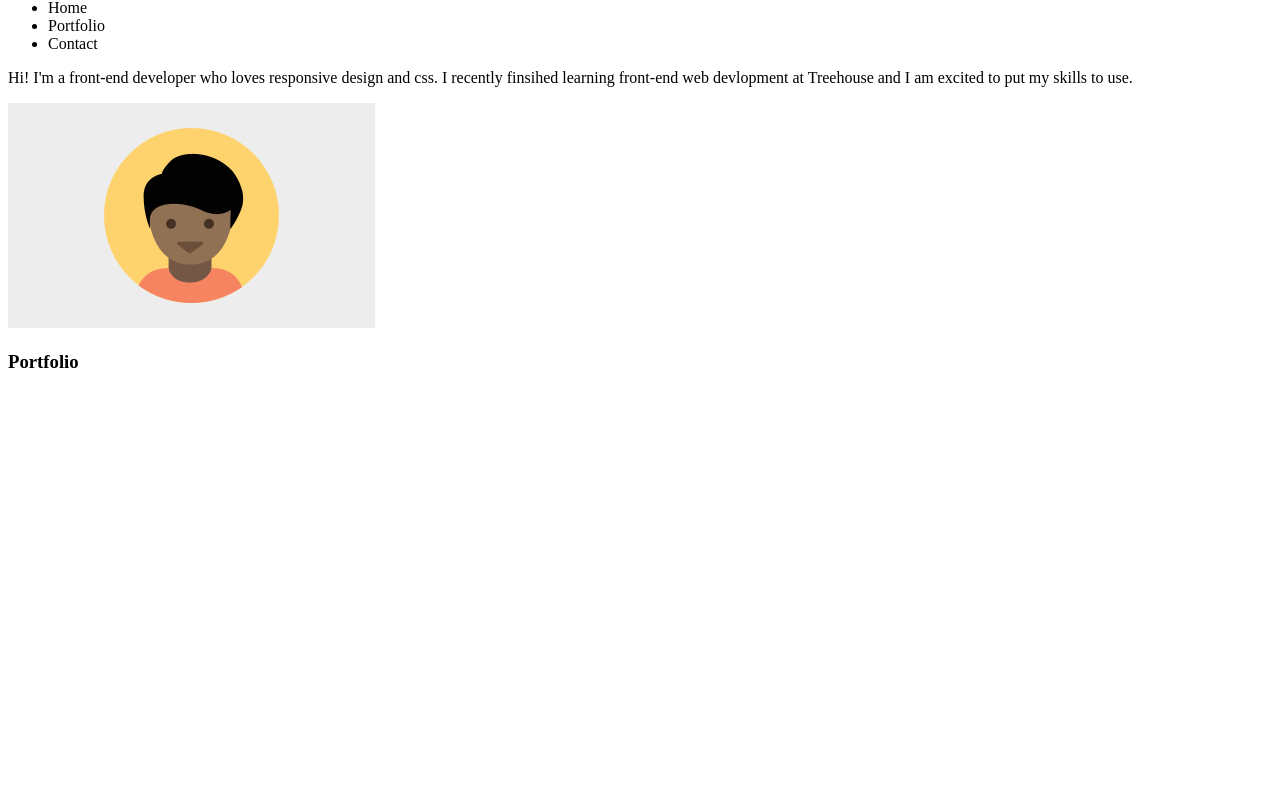
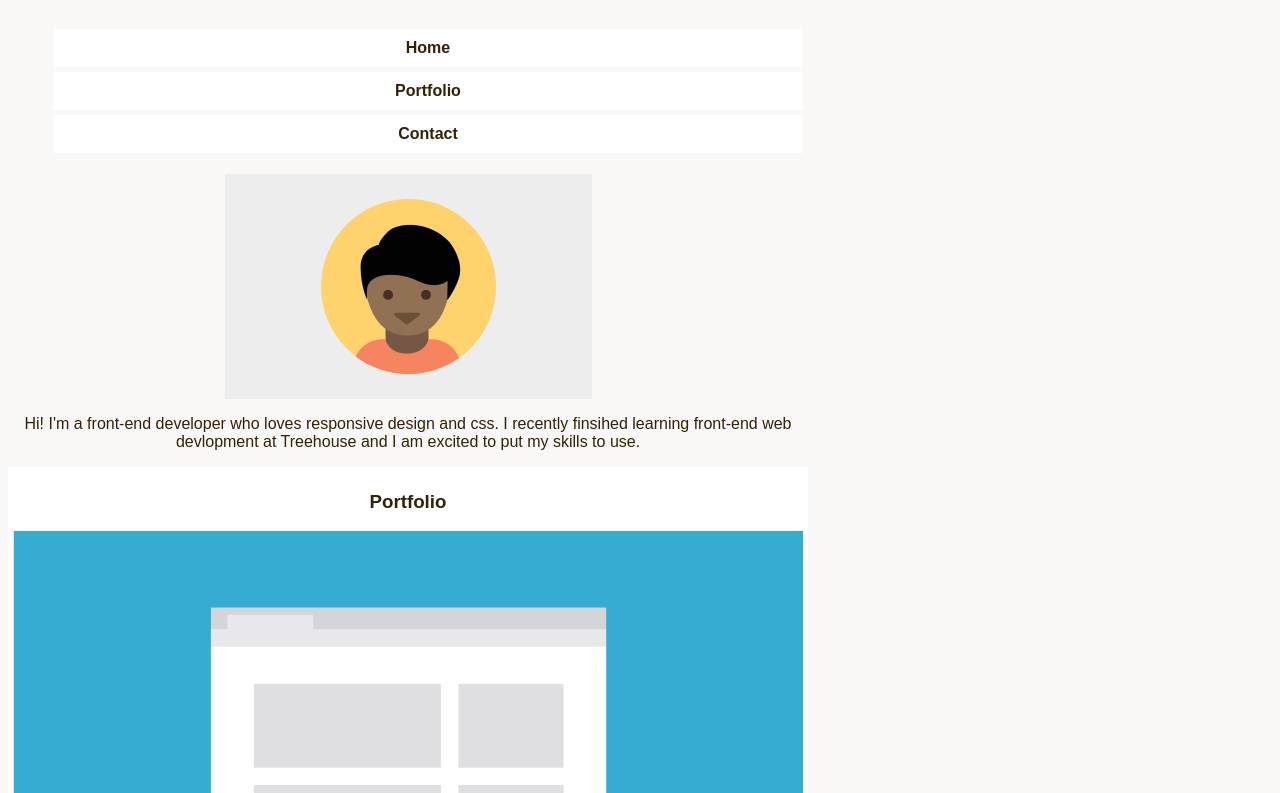
Before and after one commit to mbmariahb2116/Responsive-Layout-Website, a plain HTML site: page index.html in a window 1280 px wide. Shown: the part 68-861 px from the top of the page. Before the commit the page ends 800 px from the top, so only its background shows below. Drawn offline with Linux system fonts and the light colour scheme; a web font is replaced by a local one.

Commit message:
CSS Update
Added additional rules for the elements within the HTML file.

```diff
--- a/css/styles.css
+++ b/css/styles.css
@@ -0,0 +1,67 @@
+* {
+    box-sizing: border-box;
+}
+
+body {
+    max-width: 100vh;
+    background-color: #f9f8f7;
+    color: #332205;
+    font-family: Arial, Helvetica, sans-serif;
+    display: flex;
+    flex-wrap: wrap;
+}
+
+header {
+    display: flex;
+    flex-direction: column;
+    justify-content: flex-start;
+    flex-wrap: wrap;
+    align-items: stretch;
+
+}
+
+
+ul {
+    list-style: none;
+    text-align: center;
+    font-weight: bold;
+    display: block;
+}
+
+.nav-item1 {
+
+}
+
+
+.nav-item2, .nav-item3, .nav-item4 {
+    background-color: white;
+    padding: 10px;
+    margin: 5px;
+}
+
+header img {
+    display: block;
+    margin-left: auto;
+    margin-right: auto;
+}
+
+h3, h4 {
+    text-align: center;
+}
+
+img {
+    max-width: 100%;
+    height: auto;
+}
+
+p {
+    text-align: center;
+
+}
+
+.portfolio{
+    background-color:white;
+    padding: 5px;
+    margin: auto;
+
+}
--- a/index.html
+++ b/index.html
@@ -7,25 +7,61 @@
   <link rel="stylesheet" href="css/styles.css">
   <link href="https://fonts.googleapis.com/css?family=Muli%7CRoboto:400,300,500,700,900" rel="stylesheet">
 </head> <!--End of the head element-->
-
 <body>
-  <header>
-    <h2>Student Name</h2>
+  <header class="header">
+    <h2 class="nav-item1">Matin Williams</h2>
     <ul class="main-nav">
-      <li>Home</li>
-      <li>Portfolio</li>
-      <li>Contact</li>
+      <li class="nav-item2">Home</li>
+      <li class="nav-item3">Portfolio</li>
+      <li class="nav-item4">Contact</li>
     </ul>
+    <img src="images/profileimg.png">
     <p>
       Hi! I'm a front-end developer who loves responsive design and css.
       I recently finsihed learning front-end web devlopment at Treehouse and I
       am excited to put my skills to use.
     </p>
-    <img src="images/profileimg.png">
   </header><!--End of the header element-->
 
-  <section>
+  <section class="portfolio">
     <h3>Portfolio</h3>
-
+      <img src="images/portfolio-1.png">
+      <h4>Marketing Page</h4>
+      <p>This project shows the front page of a marketing website meant for a
+        specific business I'm interested in.
+      </p>
+      <img src="images/portfolio-2.png">
+      <h4>Search Page</h4>
+      <p>This project searches through a specific databased to find information
+        that the user is trying to look up.
+      </p>
+      <img src="images/portfolio-3.png">
+      <h4>Travel App</h4>
+      <p>This project compares travel times based on different transportation
+        methods and tells you the best one.
+      </p>
+      <img src="images/portfolio-4.png">
+      <h4>Map of Favorite Spots</h4>
+      <p>This project uses mapping ais to plot points for the favorite spots in
+        the city for a do-it-yourself walking tour.
+      </p>
+      <img src="images/portfolio-5.png">
+      <h4>Photo Gallery</h4>
+      <p>This project shows pictures from a recent trip to the viewer and allows
+        them to easily navigate through photos.
+      </p>
+      <img src="images/portfolio-6.png">
+      <h4>Calculator</h4>
+      <p>Someone can enter in the numbers they want, and press the big blue button
+        to get the result.
+      </p>
   </section>
 </body> <!--End of the body element-->
+<footer>
+  <h3>Contact</h3>
+    <p>If you're interested in chatting or want more information about what I've been
+      working on, I'd love to hear from you!
+      <br>
+      <p>Phone +1(111)55-1234</p>
+    </p>
+</footer>
```
